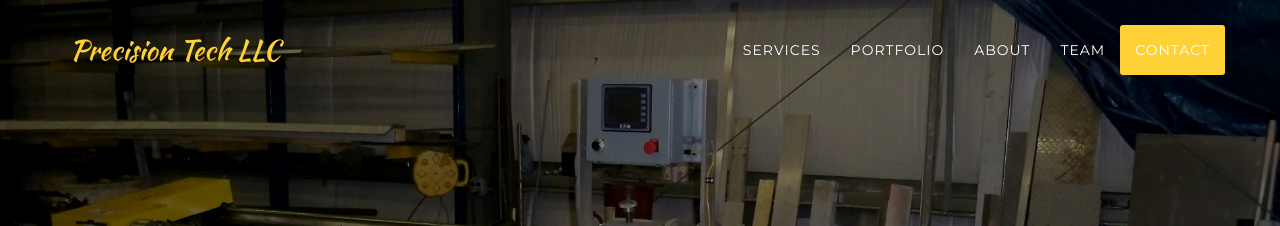
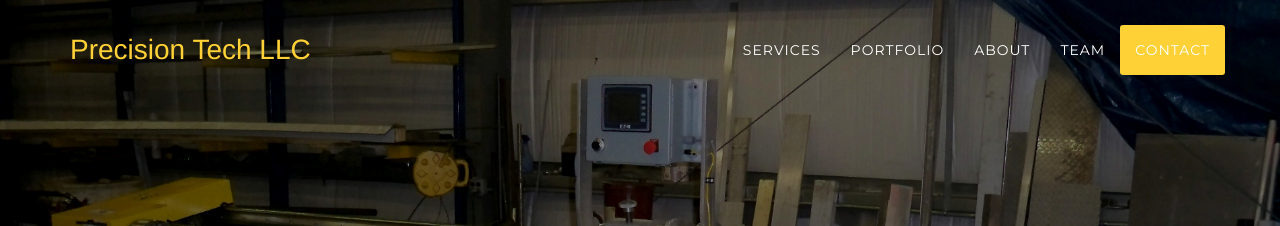
Before and after one commit to Precision-Tech/Precision-Tech.github.io, a Jekyll site: the page built from index.html, in a window 1280 px wide. Shown: the top 226 px of the page. Built offline with Jekyll 4.4.1, drawn with Linux system fonts in a browser that asks for light colours; some web fonts are replaced.

Commit message:
changed font of title

```diff
--- a/_includes/css/agency.css
+++ b/_includes/css/agency.css
@@ -176,7 +176,7 @@ fieldset[disabled] .btn-xl.active {
 }
 
 .navbar-default .navbar-brand {
-    font-family: "Kaushan Script","Helvetica Neue",Helvetica,Arial,cursive;
+    font-family: "Helvetica Neue",Helvetica,Arial,cursive;
     color: #{{ site.color.primary }};
 }
 
```
Also changed, not shown: img/header-bg-old.jpg (added), 1 other file.
